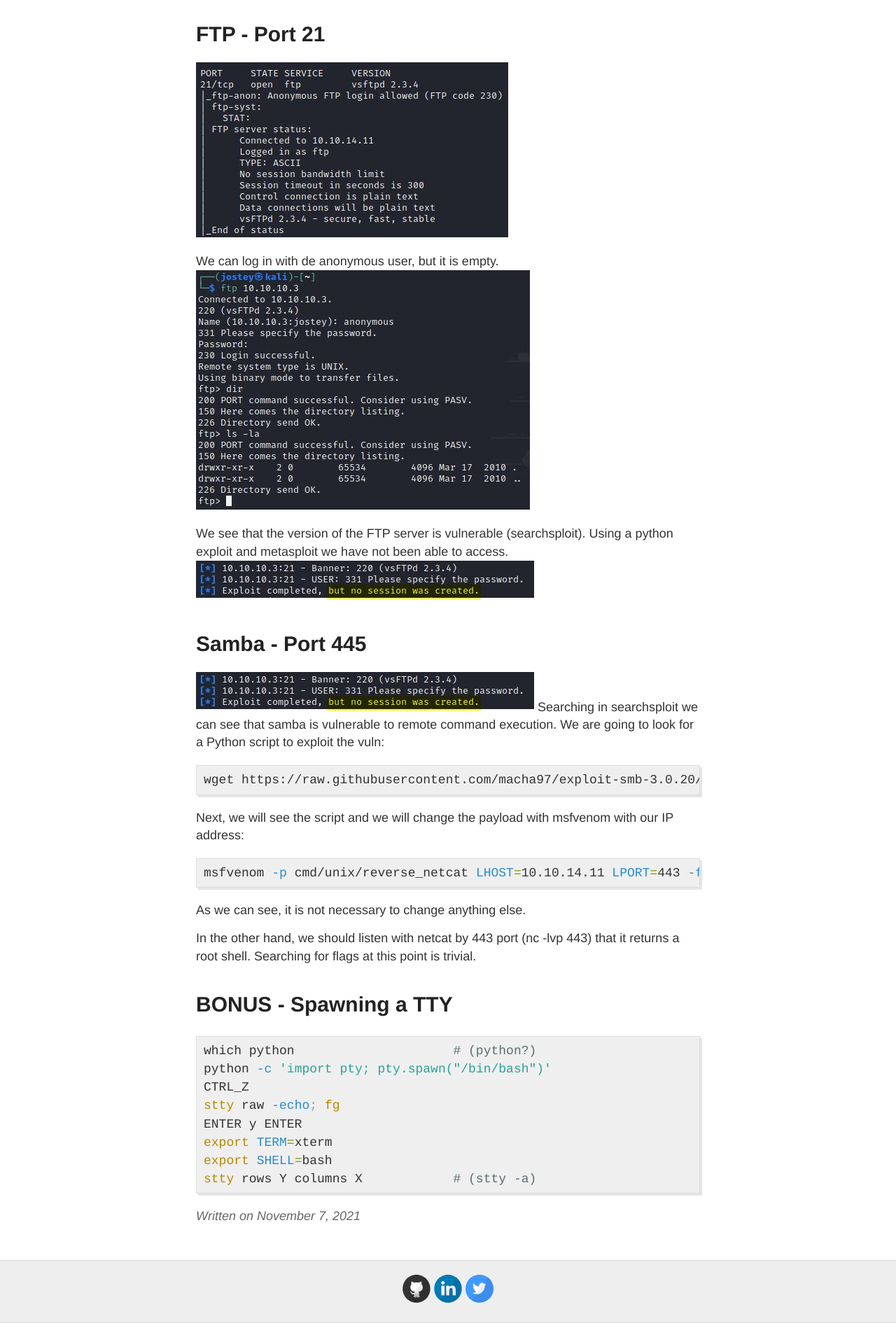
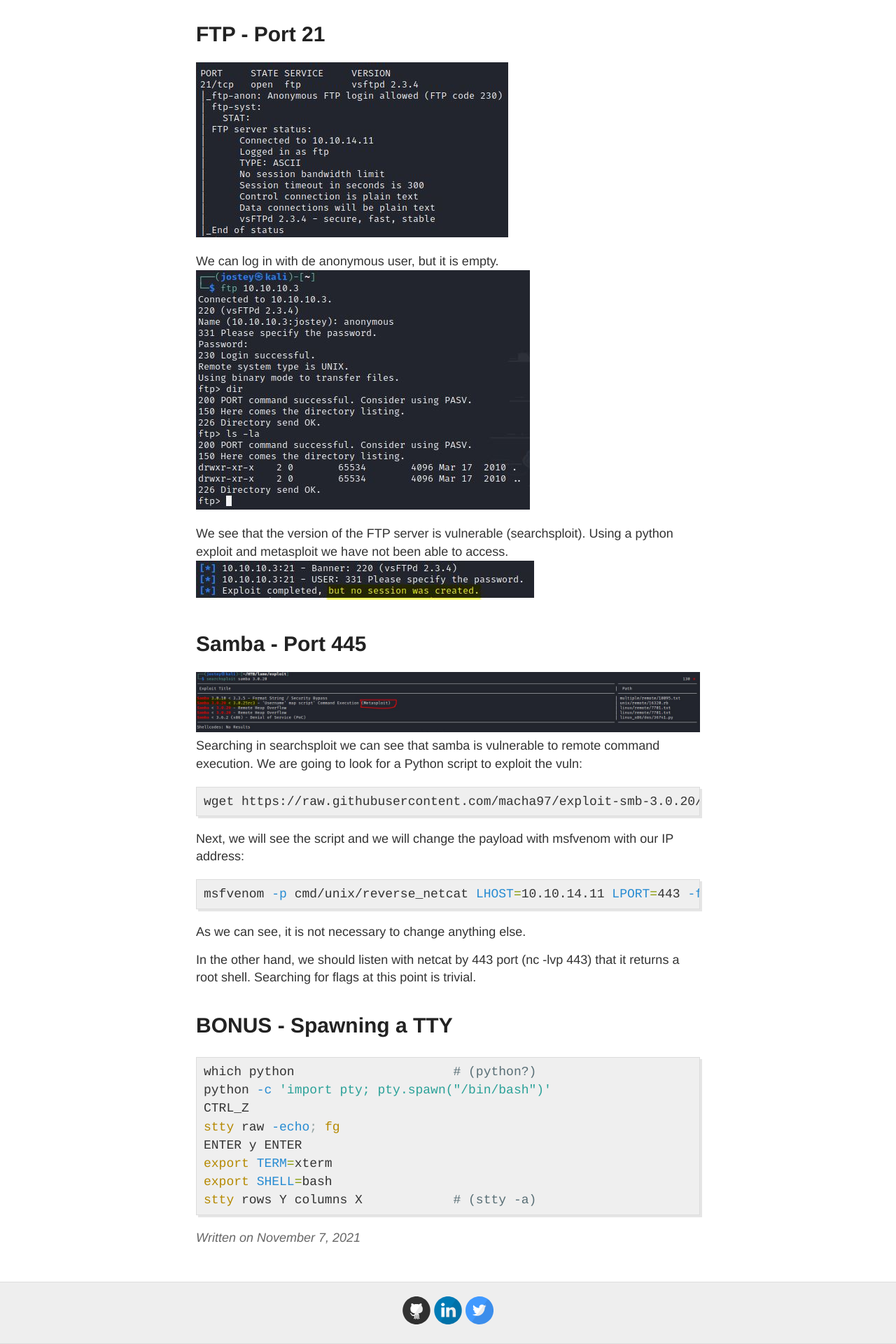
Before and after one commit to jostey/jostey.github.io, a Jekyll site: the page built from _posts/2021-11-7-Lame-HTB.md, in a window 1280 px wide. Shown: the part 1070-2990 px from the top of the page at 70% size. Built offline with Jekyll 4.4.1, drawn with Linux system fonts in a browser that asks for light colours; before the commit the page ends 2960 px from its top, so only the background shows below that.

Commit message:
Update 2021-11-7-Lame-HTB.md

```diff
--- a/_posts/2021-11-7-Lame-HTB.md
+++ b/_posts/2021-11-7-Lame-HTB.md
@@ -28,7 +28,7 @@ We see that the version of the FTP server is vulnerable (searchsploit). Using a
 ![ftp-exploit]({{ site.baseurl }}/images/lame/ftp3.jpg)
 
 # Samba - Port 445
-![samba-exploit]({{ site.baseurl }}/images/lame/ftp3.jpg)
+![samba-exploit]({{ site.baseurl }}/images/lame/samba.jpg)
 Searching in searchsploit we can see that samba is vulnerable to remote command execution. We are going to look for a Python script to exploit the vuln:
 {% highlight shell %}
 wget https://raw.githubusercontent.com/macha97/exploit-smb-3.0.20/master/exploit-smb-3.0.20.py
```
